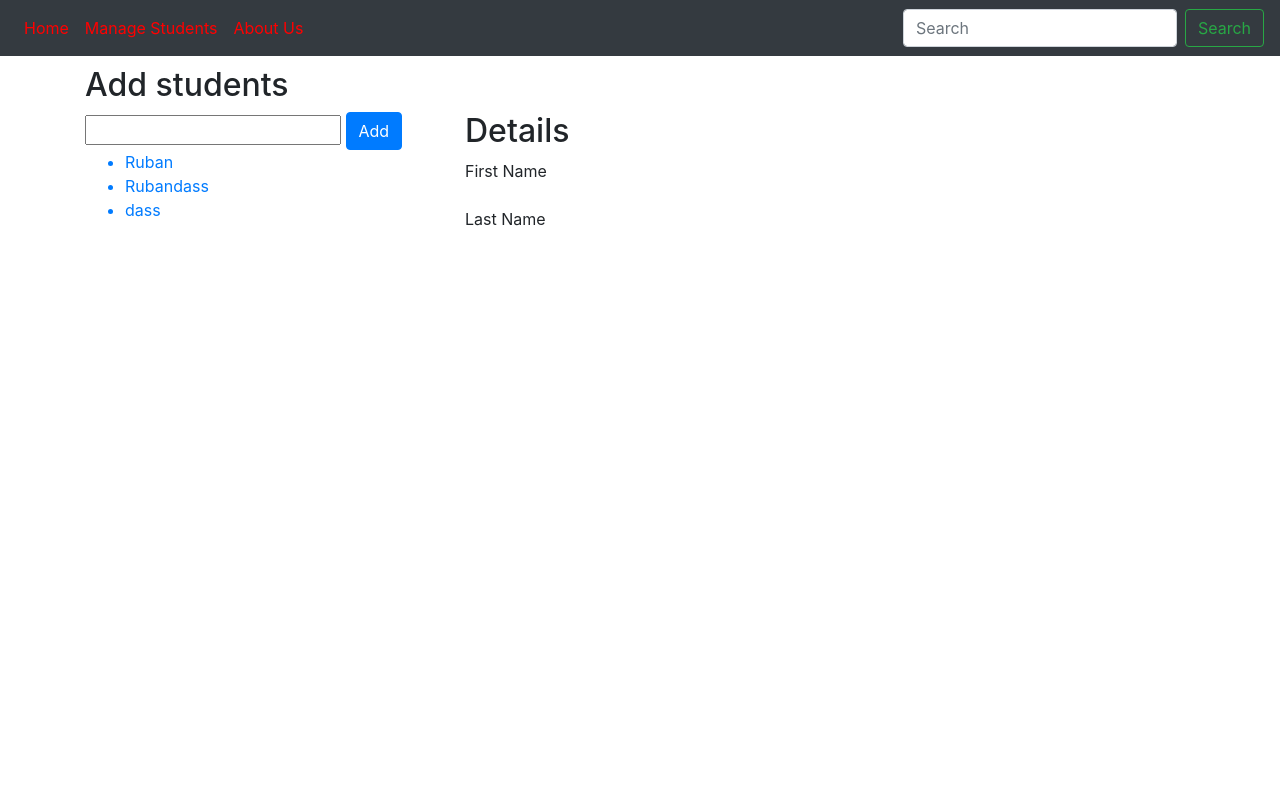
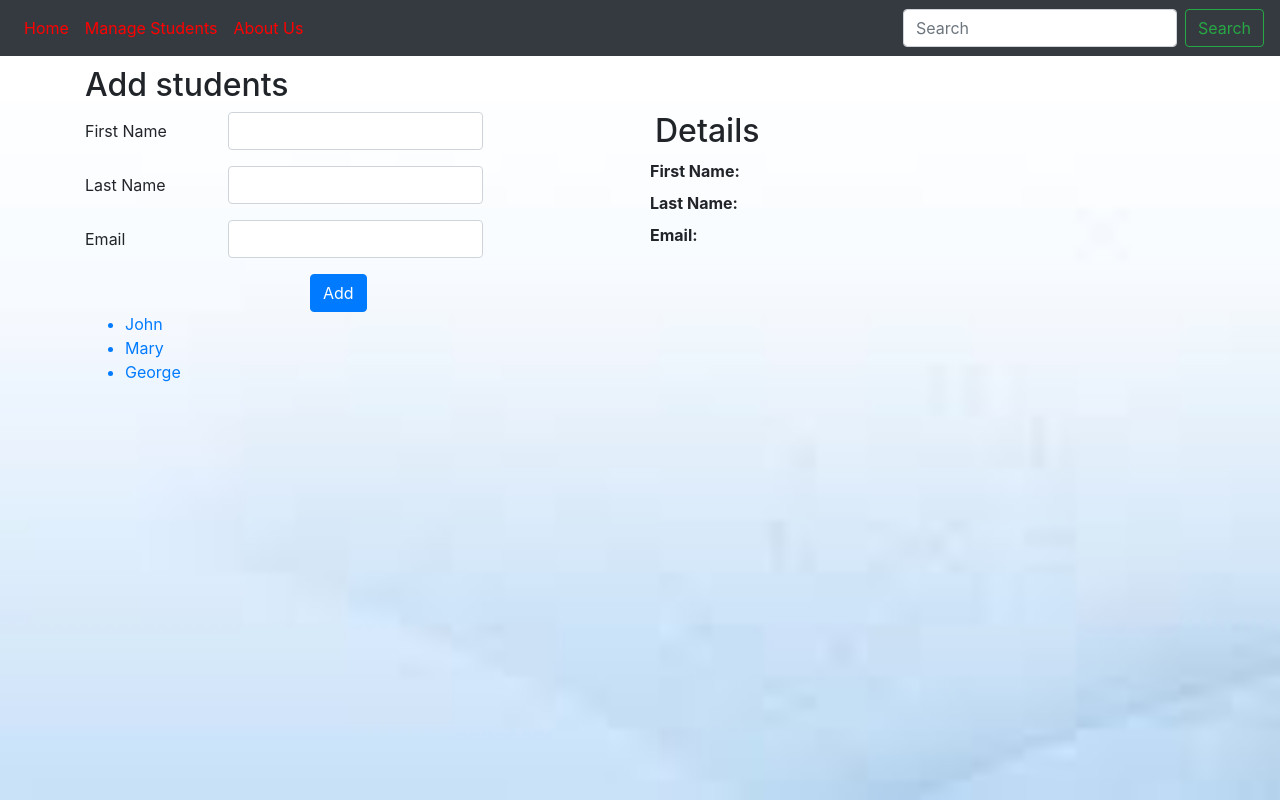
Before and after one commit to rubandass/eleventy, an Eleventy site: page src/students.html in a window 1280 px wide. Built offline with nearby package versions, Linux system fonts and the light colour scheme; Eleventy itself is replaced by a stand-in of ours; files that its build step writes are made by us from their sources.

Commit message:
Added - students addition

```diff
--- a/assets/css/myStyle.css
+++ b/assets/css/myStyle.css
@@ -5,3 +5,12 @@
 .mtop {
   margin-top: 10px;
 }
+
+.bg {
+  background: url(/assets/img/background_image.jpg) no-repeat center center
+    fixed;
+  -webkit-background-size: cover;
+  -moz-background-size: cover;
+  -o-background-size: cover;
+  background-size: cover;
+}
--- /dev/null
+++ b/assets/js/data.json
@@ -0,0 +1,20 @@
+[
+  {
+    "id": "1",
+    "firstName": "John",
+    "lastName": "Doe",
+    "email": "John@example.com"
+  },
+  {
+    "id": "2",
+    "firstName": "Mary",
+    "lastName": "Peterson",
+    "email": "Mary@example.com"
+  },
+  {
+    "id": "3",
+    "firstName": "George",
+    "lastName": "Hansen",
+    "email": "George@example.com"
+  }
+]
--- a/assets/js/script.js
+++ b/assets/js/script.js
@@ -1,31 +1,48 @@
+
 $(document).ready(function () {
-    let person = { 'students': [{ 'firstName': 'Ruban', 'lastName': 'Jhondass' }] };
-    console.log(person.students);
-    person.students.push({ 'firstName': 'Rubandass' })
-    person.students.push({ 'firstName': 'dass' })
+    let items;
 
-    // document.getElementById('myData').innerHTML = person.students[1].firstName;
-
-    $("#add").click(function () {
-        let name = $("#inputName").val();
-        if (name != "") {
-            person.students.push({ 'firstName': name });
-        }
-        $('#person').empty();
-        listPerson();
-        // alert($('#personId_0').val())
+    // Loading json file
+    $.getJSON("/assets/js/data.json", function (data) {
+        processJson(data);
     });
 
-    function listPerson() {
-        for (var prop in person.students) {
-            console.log(person.students[prop].firstName);
-            console.log(prop);
-            document.getElementById('person').innerHTML += '<a href="" id="personId_' + prop + '">' + '<li>' + person.students[prop].firstName + '</li></a>';
-            console.log($('#personId_0').val());
-            $('#firstName').html($('#personId_0').val());
-        }
+    // Processing json data and store it to global variable called "items"
+    function processJson(jsonData) {
+        items = jsonData;
+        populateData();
+
+        $("#add").click(function () {
+            let inputFirstName = $("#inputFirstName").val();
+            let inputLastName = $("#inputLastName").val();
+            let inputEmail = $("#inputEmail").val();
+            if (inputFirstName != "") {
+                items.push({ 'id': (items.length + 1).toString(), 'firstName': inputFirstName, 'lastName': inputLastName, 'email': inputEmail });
+            } else {
+                alert("First Name field is blank!")
+            }
+            $('#person').empty();
+            // Clear the input fields
+            $("#inputFirstName").val("");
+            $("#inputLastName").val("");
+            $("#inputEmail").val("");
+            populateData();
+        });
     }
-    listPerson();
-    console.log($('#personId_1').val());
+
+    function populateData() {
+        items.forEach(item => {
+            $("#person").append('<div id="' + item.id + '">' + '<a href="#" class="person" data-id="' + item.id + '">' + '<li>' + item.firstName + '</li></a></div>');
+        });
+
+        $(".person").click(function () {
+            let id = $(this).data('id');
+            let resultArray = items[id - 1];    // 'id' gives values from '1', but index starts from '0'
+            $("#firstName").html(resultArray['firstName']);
+            $("#lastName").html(resultArray['lastName']);
+            $("#email").html(resultArray['email']);
+        });
+    }
+
 
 });
--- a/src/includes/base.html
+++ b/src/includes/base.html
@@ -11,7 +11,7 @@
     <link rel="stylesheet" href="/assets/css/myStyle.css">
 </head>
 
-<body>
+<body class="bg">
     <nav class="navbar navbar-expand-lg navbar-dark bg-dark">
         <button class="navbar-toggler" type="button" data-toggle="collapse" data-target="#navbarTogglerDemo02"
             aria-controls="navbarTogglerDemo02" aria-expanded="false" aria-label="Toggle navigation">
--- a/src/students.html
+++ b/src/students.html
@@ -5,20 +5,50 @@ layout: base.html
 <div class="container">
     <h2 class="mtop">Add students</h2>
     <div class="row">
-        <div class="col-md-4">
-            <input type="text" id="inputName">
-            <button type="button" class="btn btn-primary" id="add">Add</button>
+        <div class="col-md-6">
+            <form>
+                <div class="form-group row">
+                    <label for="inputFirstName" class="col-sm-3 col-form-label">First Name</label>
+                    <div class="col-sm-6">
+                        <input type="text" class="form-control" id="inputFirstName">
+                    </div>
+                </div>
+
+                <div class="form-group row">
+                    <label for="inputLastName" class="col-sm-3 col-form-label">Last Name</label>
+                    <div class="col-sm-6">
+                        <input type="text" class="form-control" id="inputLastName">
+                    </div>
+                </div>
+                <div class="form-group row">
+                    <label for="inputEmail" class="col-sm-3 col-form-label">Email</label>
+                    <div class="col-sm-6">
+                        <input type="text" class="form-control" id="inputEmail">
+                    </div>
+                </div>
+            </form>
+
+            <button type="button" class="btn btn-primary offset-md-5" id="add">Add</button>
             <ul id="person">
             </ul>
         </div>
-        <div class="col-md-8">
+        <div class="col-md-6">
             <h2>Details</h2>
-            <label for="#">First Name</label>
-            <p id="firstName">Hello</p>
-
-            <label for="#">Last Name</label>
-            <p id="lastName"></p>
+            <div class="form-row">
+                <label class="control-label font-weight-bold" for="#">First Name:&nbsp;</label>
+                <p id="firstName"></p>
+            </div>
+            <div class="form-row">
+                <label class="font-weight-bold" for="#">Last Name:&nbsp;</label>
+                <p id="lastName"></p>
+            </div>
+            <div class="form-row">
+                <label class="font-weight-bold" for="#">Email:&nbsp;</label>
+                <p id="email"></p>
+            </div>
         </div>
     </div>
 </div>
-<script src="/assets/js/script.js"></script>
+<script type="text/javascript" src="/assets/js/data.json"></script>
+
+<script type="text/javascript" src="/assets/js/script.js"></script>
```
Also changed, not shown: assets/img/background_image.jpg (added), 7 other files.
